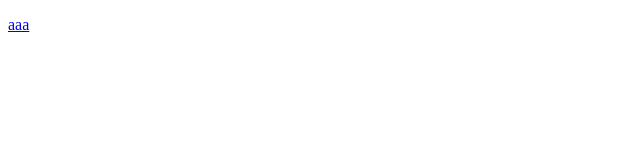
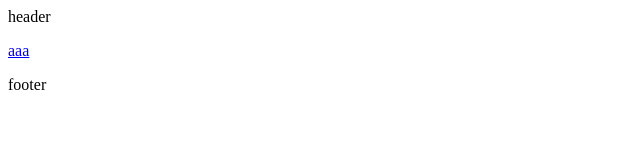
Before and after one commit to papupapu/cms, a Next.js app: page / in a window 1280 px wide. Shown: the top 160 px of the page, without its empty margins (0-640 px from the left). Built offline with nearby package versions, Linux system fonts and the light colour scheme.

Commit message:
add some layout components

```diff
--- /dev/null
+++ b/components/Layout/Footer/index.js
@@ -0,0 +1,4 @@
+import React from 'react';
+
+const Footer = () => <footer>footer</footer>;
+export default Footer;
--- /dev/null
+++ b/components/Layout/Header/index.js
@@ -0,0 +1,4 @@
+import React from 'react';
+
+const Header = () => <header>header</header>;
+export default Header;
--- /dev/null
+++ b/components/Layout/Page/index.js
@@ -0,0 +1,34 @@
+import React from 'react';
+import PropTypes, { oneOfType } from 'prop-types';
+
+import Header from '../Header';
+import Footer from '../Footer';
+
+const propTypes = {
+  pageType: PropTypes.string,
+  children: oneOfType([
+    PropTypes.func,
+    PropTypes.object,
+    PropTypes.string,
+    PropTypes.node,
+  ]),
+};
+
+const defaultProps = {
+  pageType: '',
+  children: null,
+};
+
+const Page = ({ pageType, children }) => {
+  return (
+    <>
+      {pageType !== 'full' && <Header />}
+      {children}
+      {pageType !== 'full' && <Footer />}
+    </>
+  );
+};
+
+Page.propTypes = propTypes;
+Page.defaultProps = defaultProps;
+export default Page;
--- a/package.json
+++ b/package.json
@@ -10,7 +10,7 @@
     "build": "next build",
     "start": "next start",
     "lint": "eslint .",
-    "format": "prettier --write pages/**/*.{js,scss} lib/**/*.js"
+    "format": "prettier --write pages/**/*.{js,scss} components/**/*.{js,scss} lib/**/*.js"
   },
   "husky": {
     "hooks": {
--- a/pages/index.js
+++ b/pages/index.js
@@ -1,11 +1,13 @@
 import React from 'react';
 
-const Home = () => {
-  return (
+import Page from '../components/Layout/Page';
+
+const Home = () => (
+  <Page pageType="list">
     <p>
       <a href="/posts">aaa</a>
     </p>
-  );
-};
+  </Page>
+);
 
 export default Home;
--- /dev/null
+++ b/pages/posts/style.module.scss
@@ -0,0 +1,3 @@
+.css {
+  color: #aaa;
+}
```
